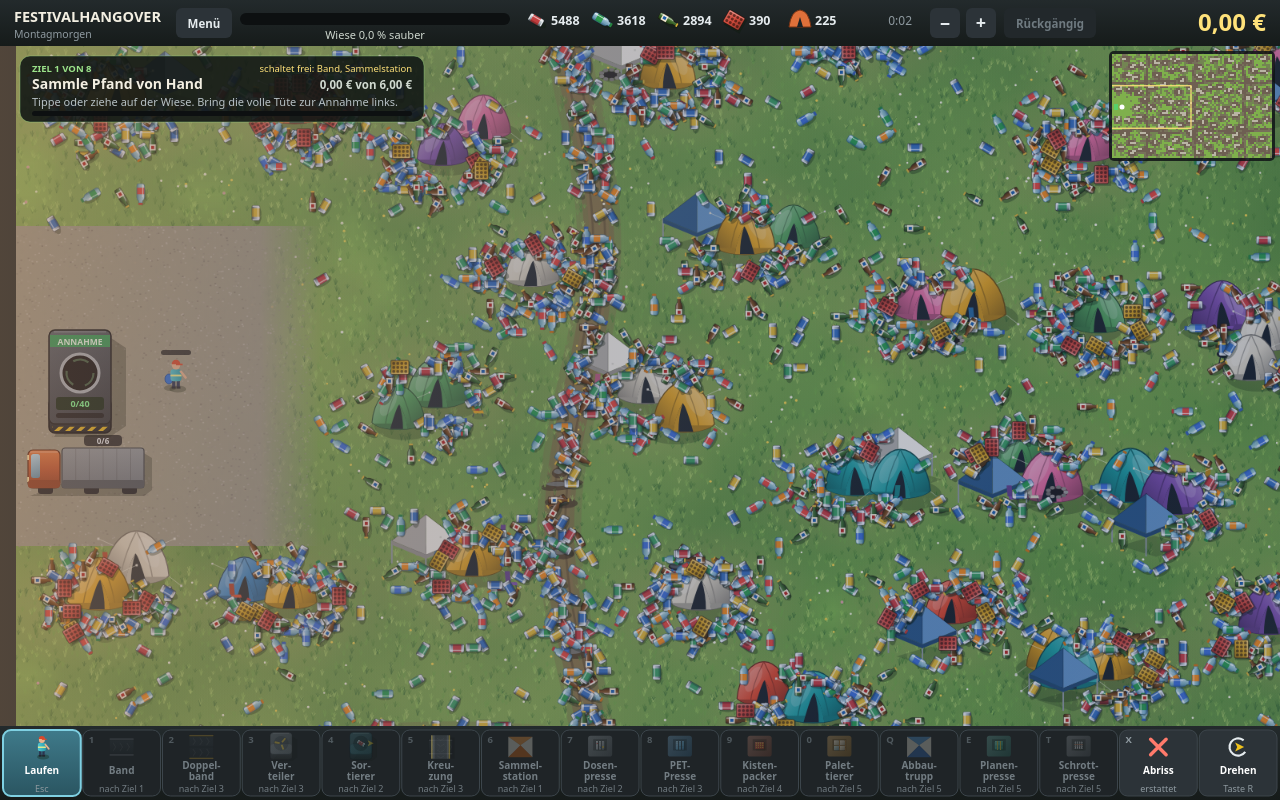
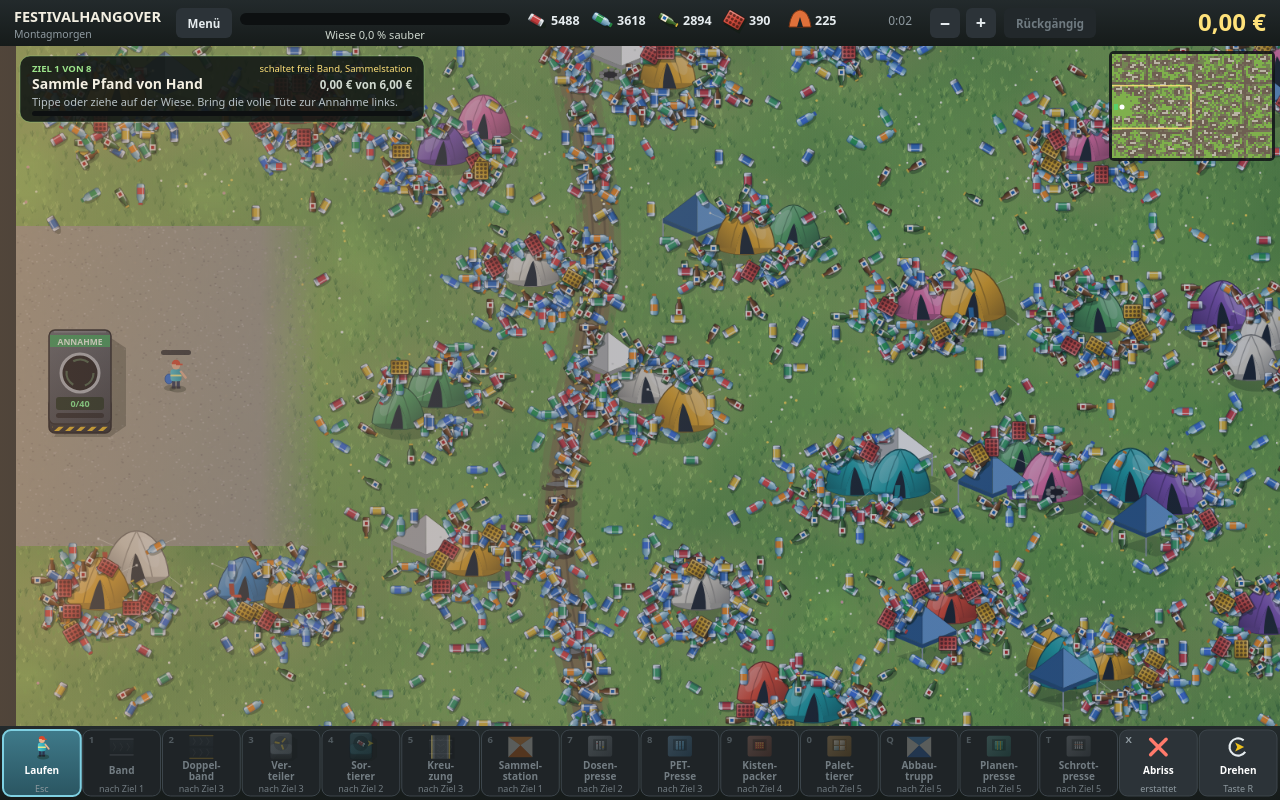
Before and after one commit to darthyeti/festivalhangover, a plain HTML site: page index.html in a window 1280 px wide. Drawn offline with Linux system fonts and the light colour scheme; animation ran at ten frames a second.

Commit message:
Lkw an der Annahme entfernt (#40)
Er war reine Kulisse, sah aber wie eine Spielmechanik aus. Till
verstand seinen Sinn nicht und liess ihn entfernen. Version 38.


Claude-Session: https://claude.ai/code/session_01M9qApYBGzj7YBUUQd186vK

Co-authored-by: Claude <noreply@anthropic.com>

```diff
--- a/js/eingabe.js
+++ b/js/eingabe.js
@@ -57,7 +57,7 @@ window.addEventListener('keyup',e=>{keys[e.key.toLowerCase()]=false});
 let rz;window.addEventListener('resize',()=>{clearTimeout(rz);rz=setTimeout(resize,120)});
 document.addEventListener('visibilitychange',()=>{if(document.hidden)save();pause(document.hidden)});
 const BEST_KEY='festivalhangover-best';
-function start(fresh){ui.trk=0;ui.trkS=null;ui.endT=0;ui.newBest=false;ui.newBestM=false;resetState();dropItemLayer();ui.tool='walk';ui.falls=[];ui.sel=null;ui.undo=[];ui.step=null;ui.move=null;ui.planA=null;ui.plan=null;ui.menu=false;ui.resetArm=0;ui.toast=null;ui.newT=-9;genWorld();if(!fresh)load();st.tt=foot.length;st.tl=foot.filter(f=>!f.o.gone).length;ui.busyT=st.t;cam.x=st.player.x+200;cam.y=st.player.y;cam.follow=true;resize();if(!spr.length)buildSprites();ui.groundDirty=false;buildGround();buildItemLayer();buildMini();ui.topoDirty=ui.orderDirty=true}
+function start(fresh){ui.endT=0;ui.newBest=false;ui.newBestM=false;resetState();dropItemLayer();ui.tool='walk';ui.falls=[];ui.sel=null;ui.undo=[];ui.step=null;ui.move=null;ui.planA=null;ui.plan=null;ui.menu=false;ui.resetArm=0;ui.toast=null;ui.newT=-9;genWorld();if(!fresh)load();st.tt=foot.length;st.tl=foot.filter(f=>!f.o.gone).length;ui.busyT=st.t;cam.x=st.player.x+200;cam.y=st.player.y;cam.follow=true;resize();if(!spr.length)buildSprites();ui.groundDirty=false;buildGround();buildItemLayer();buildMini();ui.topoDirty=ui.orderDirty=true}
 let last=0,saveT=0;function frame(t){const dt=Math.min(0.05,(t-last)/1000||0);last=t;
   const pv=260*dt/cam.z;if(keys.a||keys.arrowleft){cam.x-=pv;cam.follow=false}if(keys.d||keys.arrowright){cam.x+=pv;cam.follow=false}if(keys.w||keys.arrowup){cam.y-=pv;cam.follow=false}if(keys.s||keys.arrowdown){cam.y+=pv;cam.follow=false}
   if(!ui.menu&&!ui.start)update(dt);
--- a/js/grafik.js
+++ b/js/grafik.js
@@ -1,11 +1,11 @@
 // Montagmorgen: Grafik
 // Vorgerenderte Ebenen, Sprites, Zeichenfunktionen, Oberflaeche.
-import {PROFIT,TRUCK_CAP,TRUCK_SLOT,HOTKEY,LAST_TENTS,TENT_TIME,AUTO_CAP,AUTO_RATE,MEDALS,BT,DX,DY,FONT,H,LS,MH,MW,GOALS,OPEN,PS,RAW,SAVE_KEY,ST_CAP,T,TENT_COST,TOOLS,TY,UPS,VERSION,VIEW,W,WH,WIDE_COST,WW,euro,rng} from './konstanten.js';
+import {PROFIT,HOTKEY,LAST_TENTS,TENT_TIME,AUTO_CAP,AUTO_RATE,MEDALS,BT,DX,DY,FONT,H,LS,MH,MW,GOALS,OPEN,PS,RAW,SAVE_KEY,ST_CAP,T,TENT_COST,TOOLS,TY,UPS,VERSION,VIEW,W,WH,WIDE_COST,WW,euro,rng} from './konstanten.js';
 import {bspd,cam,isOpen,isSt,nextSort,st,stR,toast,ui,upPrice} from './zustand.js';
 import {belts,blds,blocked,camps,cells,foot,grid,items,near,pathDist,pathX,pathY} from './welt.js';
 import {buyUp,canBuild,canMove,confirmPlan,demolish,freeTile,price,save,toggleCross,topo,undo} from './bauen.js';
 import {jam} from './logik.js';
-import {setVol,sfx,volName} from './ton.js';
+import {setVol,volName} from './ton.js';
 import {start} from './eingabe.js';
 
 const cv=document.getElementById('c'),ctx=cv.getContext('2d');
@@ -78,24 +78,6 @@ const FLW=['#f6f3e3','#f2d34a','#f0a0c0','#ffffff'],flP=new Uint8Array(MW*MH);
 function paintFlowers(max){if(!groundL)return;let g=null,n=0;for(let i=0;i<MW*MH&&n<max;i++){if(flP[i]||fresh[i]<0.8||grid[i])continue;flP[i]=1;let h=(i*2654435761)>>>0;const k=h%4;if(k>2)continue;n++;
     if(!g){g=groundL.getContext('2d');g.setTransform(LS,0,0,LS,0,0);g.globalAlpha=1}const tx=i%MW,ty=(i/MW)|0;
     for(let q=0;q<=k%2;q++){h=(h*1103515245+12345)>>>0;const x=tx*T+4+(h>>>8)%24,y=ty*T+5+(h>>>16)%22;g.fillStyle='rgba(40,90,30,.55)';g.fillRect(x-0.4,y,0.8,2.8);g.fillStyle=FLW[(h>>>24)%4];g.beginPath();g.arc(x,y,1.5,0,6.3);g.fill();g.fillStyle='rgba(150,110,20,.7)';g.fillRect(x-0.4,y-0.4,0.8,0.8)}}}
-// Lkw an der Annahme (E-020): Gepresste Ware fuellt seine Ladeflaeche (ui.trk in Cent, aus logik). Ist sie voll, hupt er, faehrt nach links
-// aus dem Bild und kommt leer zurueck. Reine Anzeige, nicht im Spielstand. Wird er ueberbaut, steht er eben unter dem Band.
-function drawTruck(){const now=performance.now(),s=ui.trkS||(ui.trkS={ph:0,t:now}),cap=TRUCK_CAP*TRUCK_SLOT;let dx=0,n=Math.min(TRUCK_CAP,Math.floor(ui.trk/TRUCK_SLOT));
-  if(s.ph===0&&ui.trk>=cap&&!st.done){s.ph=1;s.t=now;ui.trk-=cap;sfx('truck',70,930)}
-  if(s.ph===1){const k=(now-s.t)/2400;n=TRUCK_CAP;dx=-k*k*330;if(k>=1){s.ph=2;s.t=now}}
-  if(s.ph===2){if(now-s.t>2600){s.ph=3;s.t=now}else return}
-  if(s.ph===3){const k=Math.min(1,(now-s.t)/2000);n=0;dx=-(1-k)*(1-k)*330;if(k>=1)s.ph=0}
-  const x=10+dx,y=908,bob=s.ph===1||s.ph===3?Math.sin(now/45)*0.5:0;ctx.save();ctx.translate(x,y+bob);
-  ctx.fillStyle='rgba(10,20,8,.28)';ctx.beginPath();ctx.moveTo(4,50);ctx.lineTo(118,50);ctx.lineTo(126,44);ctx.lineTo(126,12);ctx.lineTo(116,6);ctx.closePath();ctx.fill();
-  ctx.fillStyle='#1b1f21';[[12,40],[58,40],[96,40]].forEach(q=>{rr(ctx,q[0],q[1],15,8,3);ctx.fill()});
-  rr(ctx,36,2,82,40,3);ctx.fillStyle=lg(ctx,0,2,0,42,['#8f989c','#6d777d']);ctx.fill();ctx.strokeStyle='#3a4246';ctx.lineWidth=1.2;ctx.stroke();ctx.strokeStyle='rgba(0,0,0,.18)';ctx.lineWidth=0.8;for(let q=1;q<6;q++){ctx.beginPath();ctx.moveTo(36+q*13.7,3);ctx.lineTo(36+q*13.7,41);ctx.stroke()}
-  rr(ctx,36,34,82,8,2);ctx.fillStyle='#4b5459';ctx.fill();
-  for(let q=0;q<n;q++)mini(7,50+((q/2)|0)*24,11+(q%2)*17,0.62,0,0);
-  rr(ctx,2,4,32,38,5);ctx.fillStyle=lg(ctx,0,4,0,42,['#e8793a','#c2532a','#8f3a1c']);ctx.fill();ctx.strokeStyle='#5a2410';ctx.lineWidth=1.2;ctx.stroke();
-  rr(ctx,5,8,9,24,2.5);ctx.fillStyle=lg(ctx,5,8,14,32,['#bfe2f2','#5f8fa8']);ctx.fill();ctx.fillStyle='rgba(255,255,255,.3)';ctx.fillRect(4,5.4,28,1.2);
-  ctx.fillStyle='#ffe9a8';ctx.fillRect(1.2,9,1.8,5);ctx.fillRect(1.2,31,1.8,5);ctx.fillStyle='#8f3a1c';rr(ctx,2,34,32,8,3);ctx.fill();
-  if(s.ph===0&&cam.z>=0.7){rr(ctx,58,-11,38,11,4);ctx.fillStyle='rgba(16,20,22,.82)';ctx.fill();txt(n+'/'+TRUCK_CAP,77,-2.5,8,n>=TRUCK_CAP?'#9be28a':'#e6ecef','center',true)}
-  ctx.restore()}
 // Zeltabbau (E-020): Das Zelt sackt in 0,7 Sekunden zusammen, die Plane bleibt kurz liegen, Staub steigt auf. Die Eintraege kommen aus setTentGone.
 function drawFalls(){const F=ui.falls;if(!F.length)return;const now=performance.now();for(let i=F.length-1;i>=0;i--){const e=F[i],k=(now-e.t)/700;if(k>=1.6||k<0){F.splice(i,1);continue}const o=e.o,by=o.y+10;
     if(k<1){const q=k*k;ctx.save();ctx.translate(o.x,by);ctx.rotate((o.flip?-1:1)*0.1*q);ctx.scale(1+0.22*q,1-0.86*q);ctx.translate(-o.x,-by);if(o.t==='pav')drawPav(ctx,o);else drawTent(ctx,o);ctx.restore()}
@@ -289,7 +271,6 @@ function drawWorld(){ctx.save();ctx.beginPath();ctx.rect(VIEW.x,VIEW.y,VIEW.w,VI
   for(const t of belts)if(vis(t.x*T,t.y*T,40))beltHalves(t,(hx,hz)=>{const e=t.b?4:0;if(hz){ctx.fillStyle='#4b5459';ctx.fillRect(hx,t.y*T+26+e,16,3.5);ctx.fillStyle='#262c2f';ctx.fillRect(hx,t.y*T+28.6+e,16,0.9)}});
   for(const t of belts)if(vis(t.x*T,t.y*T,40))drawBelt(t);
   for(const t of belts)if(vis(t.x*T,t.y*T,40)){if(t.item>=0)beltItem(t,t);if(t.b&&t.b.item>=0)beltItem(t,t.b)}
-  if(vis(60,930,400))drawTruck();
   const ents=[];for(const b of blds){if(!vis(b.x*T,b.y*T,360))continue;ents.push([(b.y+b.h)*T-6,0,b]);if(isSt(b))for(const h of b.helpers)ents.push([h.y,1,h])}
   ents.push([st.player.y,2,null]);ents.sort((a,b)=>a[0]-b[0]);
   for(const e of ents){if(e[1]===1)drawHelper(e[2]);else if(e[1]===2)drawPlayer();else{const b=e[2];if(b.k==='cross')drawCross(b);else if(b.k==='split'||b.k==='sort')drawSmall(b);else if(isSt(b))drawStation(b);else if(b.k==='auto')drawAuto(b);else drawMachine(b)}}
--- a/js/konstanten.js
+++ b/js/konstanten.js
@@ -14,7 +14,7 @@ const TY=[{n:'Dosen',val:25,col:'#c9d2d8'},{n:'PET',val:25,col:'#7fc4e8'},{n:'Gl
  {n:'Planen',val:5,col:'#3fa392'},{n:'Gestänge',val:10,col:'#b9c2c8'},{n:'Planenballen',val:400,col:'#58b8a6'},{n:'Schrottbündel',val:600,col:'#9aa4aa'}];
 // Sperrmuell aus Zelten: zaehlt in der Annahme wie Rohware (Warteschlange), bringt ungepresst fast nichts
 const JUNK=t=>t===8||t===9,TENT_LOAD={tent:[8,8,8,9,9],pav:[8,8,9,9,9,9]},TENT_TIME=6,LAST_TENTS=12;
-const VERSION=37,WORLD_SEED=11; // VERSION bei jeder Auslieferung erhoehen, auch in index.html
+const VERSION=38,WORLD_SEED=11; // VERSION bei jeder Auslieferung erhoehen, auch in index.html
 const RAW=4,TENT_COST=500,MORE=1.2; // MORE: jede weitere Maschine derselben Art kostet so viel mal mehr (E-014, gesenkt mit E-015) // Zelt oder Pavillon abbauen, in Cent
 const BT={
  belt:{name:'Band',cost:50,w:1,h:1,info:['Ziehen legt eine Strecke.']},
@@ -57,7 +57,6 @@ const GOALS=[
 ];
 // Zeitwertung am Ende, Grenzen in Minuten
 const MEDALS=[{m:38,n:'Gold',col:'#ffd23e'},{m:45,n:'Silber',col:'#cfd8dc'},{m:60,n:'Bronze',col:'#d08a4a'}]; // E-017, aus vier Partien von Till (39:00 bis 45:15)
-const TRUCK_SLOT=6750,TRUCK_CAP=6; // Lkw an der Annahme: je 67,50 € gepresster Ware ein Stellplatz, bei sechs faehrt er ab
 // Gewinnwertung am Ende (E-021): was nach allen Ausgaben in der Kasse bleibt, Grenzen in Cent. Aus Tills Partien: 100 bis 500 € oder rund 2.100 €
 const PROFIT=[{e:250000,n:'Gold',col:'#ffd23e'},{e:175000,n:'Silber',col:'#cfd8dc'},{e:100000,n:'Bronze',col:'#d08a4a'}];
 const WIDE_COST=100; // Aufpreis je Bandfeld fuer die zweite Spur (E-015), in Cent
@@ -65,4 +64,4 @@ const OPEN={wide:3,belt:1,station:1,sort:2,pd:2,pp:3,split:3,cross:3,kp:4,pal:5,
 const euro=c=>(c/100).toFixed(2).replace('.',',')+' €';
 function rng(seed){return function(){seed|=0;seed=seed+0x6D2B79F5|0;let t=Math.imul(seed^seed>>>15,1|seed);t=t+Math.imul(t^t>>>7,61|t)^t;return((t^t>>>14)>>>0)/4294967296}}
 
-export {PROFIT,TRUCK_CAP,TRUCK_SLOT,HOT,HOTKEY,JUNK,LAST_TENTS,TENT_LOAD,TENT_TIME,AUTO_CAP,AUTO_RATE,MEDALS,MORE,BT,DX,DY,FONT,H,LS,MH,MW,N_CRATES,N_ITEMS,GOALS,OPEN,PS,RAW,SAVE_KEY,ST_CAP,T,TENT_COST,TOOLS,WIDE_COST,TY,UPS,VERSION,VIEW,W,WH,WORLD_SEED,WW,euro,rng};
+export {PROFIT,HOT,HOTKEY,JUNK,LAST_TENTS,TENT_LOAD,TENT_TIME,AUTO_CAP,AUTO_RATE,MEDALS,MORE,BT,DX,DY,FONT,H,LS,MH,MW,N_CRATES,N_ITEMS,GOALS,OPEN,PS,RAW,SAVE_KEY,ST_CAP,T,TENT_COST,TOOLS,WIDE_COST,TY,UPS,VERSION,VIEW,W,WH,WORLD_SEED,WW,euro,rng};
--- a/js/logik.js
+++ b/js/logik.js
@@ -18,7 +18,7 @@ function tryPush(x,y,ty,dir,pref){if(x<0||y<0||x>=MW||y>=MH)return false;const o
 // Reissverschluss: Kam das letzte Stueck aus derselben Richtung und wartet ein anderes Band fertig am Feld, ist das zuerst dran
 function rival(o,dir){for(let d=0;d<4;d++){if(d===dir)continue;const x=o.x-DX[d],y=o.y-DY[d];if(x<0||y<0||x>=MW||y>=MH)continue;const n=grid[y*MW+x];if(n&&n.k==='belt'&&n.dir===d&&((n.item>=0&&n.prog>=1)||(n.b&&n.b.item>=0&&n.b.prog>=1)))return true}return false}
 function accept(b,ty,dir){
-  if(b.k==='auto'){if(ty>=RAW&&!JUNK(ty)){sfx(ty===7?'pal':'sale',b.x*T+32,b.y*T+48);ui.trk+=TY[ty].val;st.viaBelt++;st.sold[ty]++;pay(TY[ty].val,b.x*T+50,b.y*T+20,'#ffd23e',true);return true}if(b.q.length<AUTO_CAP){st.viaBelt++;b.q.push(ty);return true}return false}
+  if(b.k==='auto'){if(ty>=RAW&&!JUNK(ty)){sfx(ty===7?'pal':'sale',b.x*T+32,b.y*T+48);st.viaBelt++;st.sold[ty]++;pay(TY[ty].val,b.x*T+50,b.y*T+20,'#ffd23e',true);return true}if(b.q.length<AUTO_CAP){st.viaBelt++;b.q.push(ty);return true}return false}
   if(b.k==='cross'){const a=dir%2;if(b.it[a]>=0)return false;b.it[a]=ty;b.dr[a]=dir;b.wt[a]=0.45/bspd();return true}
   if(b.k==='split'||b.k==='sort'){if(b.item>=0)return false;b.item=ty;b.wait=0.45/bspd();b.from=dir;return true}
   const R=BT[b.k].inp;if(R&&R[ty]!=null&&b.buf[ty]<R[ty]*2){b.buf[ty]++;return true}return false}
--- a/js/ton.js
+++ b/js/ton.js
@@ -37,7 +37,7 @@ function noise(ftype,f0,f1,q,dur,v,o){o=o||{};const t=ac.currentTime+(o.d||0),sr
 function at(x,y){if(x==null)return{v:1,pan:0};const sx=(x-cam.x)*cam.z/(VIEW.w/2),sy=(y-cam.y)*cam.z/(VIEW.h/2);if(Math.abs(sx)>1.25||Math.abs(sy)>1.25)return null;return{v:Math.max(0.35,Math.min(1,cam.z)),pan:Math.max(-1,Math.min(1,sx))*0.6}}
 
 // Kleinster Abstand zwischen zwei gleichen Geraeuschen in Millisekunden. Hunderte Verkaeufe duerfen kein Laerm werden.
-const GAP={truck:1500,pick:45,coin:110,sale:140,pal:300,press:160,belt:35,build:60,demo:60,tent:120,err:350,click:40,sel:60,warn:6000,buy:100,goal:500,win:500};
+const GAP={pick:45,coin:110,sale:140,pal:300,press:160,belt:35,build:60,demo:60,tent:120,err:350,click:40,sel:60,warn:6000,buy:100,goal:500,win:500};
 // Antippen: jede Bauteilart hat ihren eigenen Klang
 const SEL={
   auto:o=>{tone('square',1320,1320,0.07,0.1,o);tone('square',1760,1760,0.16,0.1,{d:0.08})}, // Kasse
@@ -66,7 +66,6 @@ const FX={
   click:o=>tone('square',820,820,0.02,0.05,o),
   buy:o=>{tone('triangle',660,660,0.08,0.2,o);tone('triangle',990,990,0.14,0.2,{d:0.08})},
   warn:o=>{tone('sine',740,740,0.14,0.22,o);tone('sine',554,554,0.22,0.22,{d:0.16})},
-  truck:o=>{tone('square',311,311,0.28,0.1,o);tone('square',392,392,0.28,0.1,o);tone('sawtooth',70,48,0.9,0.16,{d:0.3,pan:o.pan,att:0.08})}, // Hupe, dann faehrt er an
   goal:o=>[523,659,784,1047].forEach((f,i)=>tone('triangle',f,f,i===3?0.5:0.16,0.3,{d:i*0.11})),
   win:o=>{[523,659,784,1047,1319].forEach((f,i)=>tone('triangle',f,f,i===4?1.2:0.2,0.17,{d:i*0.13}));[262,392,523].forEach(f=>tone('sine',f,f,1.6,0.1,{d:0.52}))}};
 // name: Schluessel aus FX, oder 'sel' mit der Bauteilart in k. x,y in Weltkoordinaten, ohne Ort klingt es ueberall.
--- a/js/zustand.js
+++ b/js/zustand.js
@@ -4,7 +4,7 @@ import {OPEN,T,WH} from './konstanten.js';
 
 let st;
 function resetState(){st=newState()}
-const ui={bestM:0,newBestM:false,start:false,trk:0,trkS:null,endT:0,best:0,newBest:false,falls:[],tool:'walk',rot:0,sel:null,topoDirty:true,orderDirty:true,mmT:0,resetArm:0,undo:[],step:null,undoing:false,move:null,planA:null,plan:null,menu:false,saved:false,groundDirty:false,planCross:true,toast:null,newT:-9,goalMin:false,busyT:0};
+const ui={bestM:0,newBestM:false,start:false,endT:0,best:0,newBest:false,falls:[],tool:'walk',rot:0,sel:null,topoDirty:true,orderDirty:true,mmT:0,resetArm:0,undo:[],step:null,undoing:false,move:null,planA:null,plan:null,menu:false,saved:false,groundDirty:false,planCross:true,toast:null,newT:-9,goalMin:false,busyT:0};
 const cam={x:300,y:WH/2,z:1,follow:true};
 function newState(){return{money:0,earned:0,t:0,done:false,up:{bag:0,shoe:0,crew:0,range:0,belt:0},ph:0,viaBelt:0,rest:null,left:[0,0,0,0],total:0,tl:0,tt:0,sold:[0,0,0,0,0,0,0,0,0,0,0,0],
   player:{x:5*T,y:26.5*T,tx:5*T,ty:26.5*T,bag:[],cool:0,ucool:0,ph:0,dir:0,walk:false},fly:[],pops:[],hint:0,lastMsg:-9}}
```
Also changed, not shown: index.html (+2 -2 lines), tests/smoke.js (+4 -4 lines), 2 other files.
